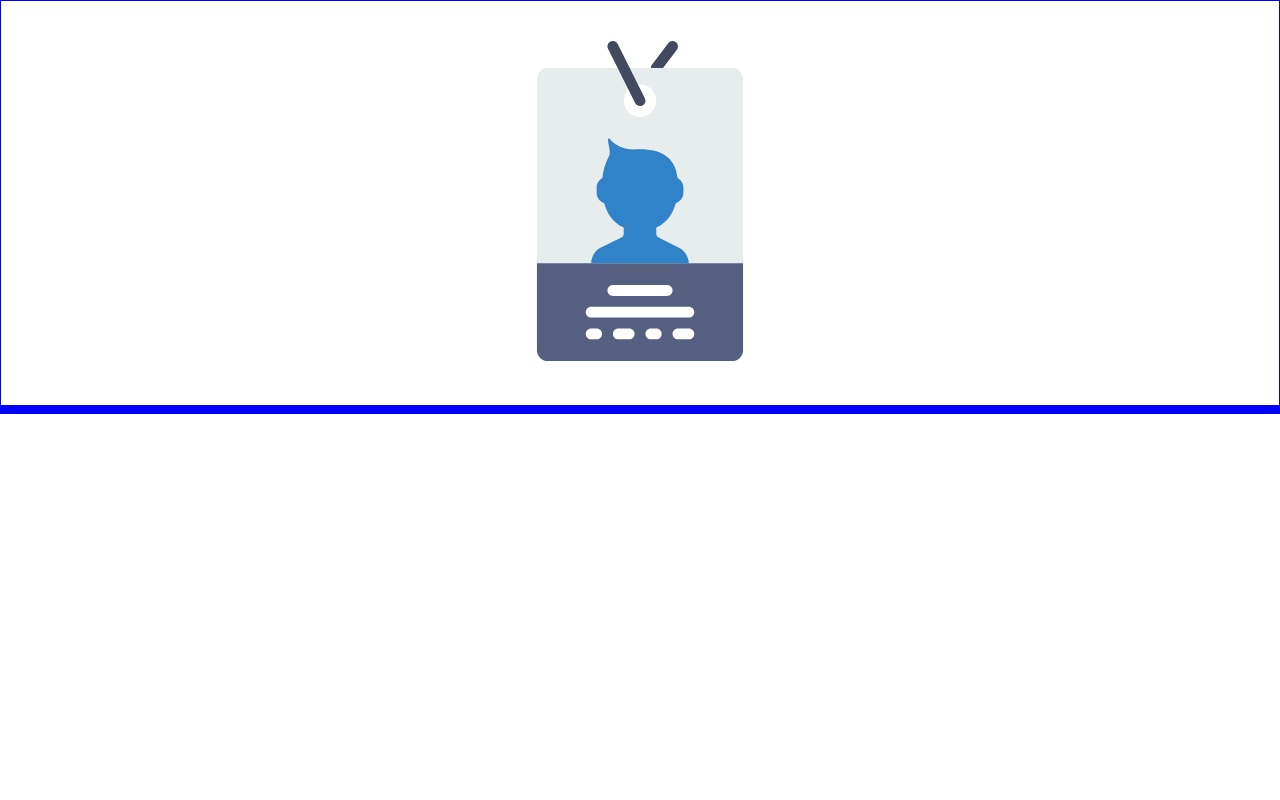
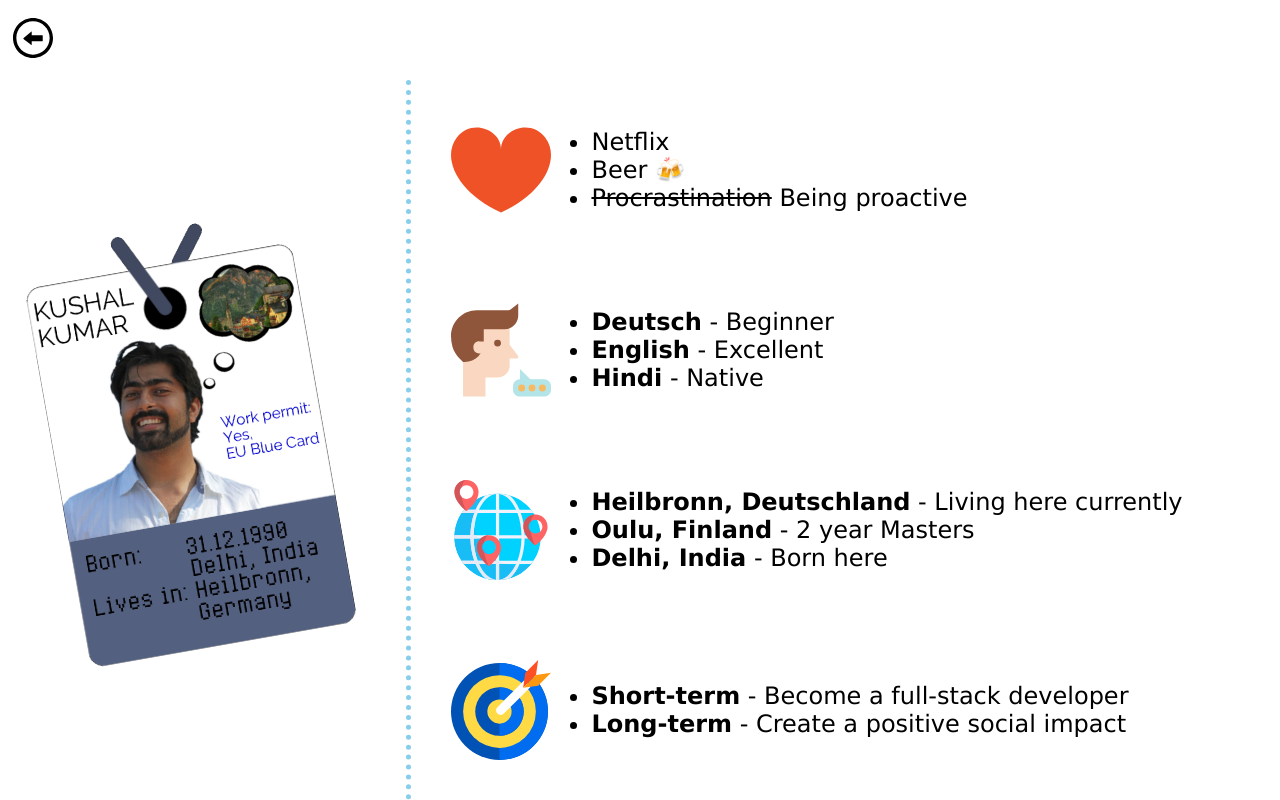
Before and after one commit to kushal90/kumarkushal, a website: page html/about-me.html in a window 1280 px wide. Drawn offline with Linux system fonts and the light colour scheme.

Commit message:
About-me page

```diff
--- a/css/style-about-me.css
+++ b/css/style-about-me.css
@@ -1,3 +1,9 @@
+:root{
+	--id-height: 40vw;
+	--id-height-mobile: 60vh;
+	--main-content-top: 10vh;
+}
+
 * {
 	box-sizing: border-box;
 }
@@ -7,37 +13,157 @@
 html{
 	margin:0;
 	padding: 0;
-	overflow-x: hidden;
 	font-family: 'Comfortaa', Geneva, Tahoma, Verdana, sans-serif;
 	font-size: 16px;
-	width: 100vw !important;
 }
 
 body{
-	margin: inherit;
-	padding: inherit;
+	left: 0;
+	margin: 0;
+	padding: 0;
+}
+
+.back-button{
+	display: flex;
+	height: var(--main-content-top);
+	width: 100vw;
+	justify-content: flex-start;
+	align-items: center;
+}
+
+
+
+.back-button a{
+	margin-left: 1vw;
+}
+
+.back-button a:hover img{
+	transform: rotate(360deg) scale(1.5);
+	transition: transform .5s ease-in-out;
+}
+
+.back-button a:hover + .back-text {
+	visibility: visible;
+}
+
+.back-button a img{
+	width: 5vh;
+	height: 5vh;
+}
+
+.back-button div{
+	visibility: hidden;
+	padding-left: 1vw;
+	text-decoration: none;
 }
 
 .main{
+	position: absolute;
+	top: var(--main-content-top);
+	display: flex;
+	flex-direction: row;
+	align-items: center;
+	height: calc(100vh - var(--main-content-top));
+	width: 100vw;
+}
+
+.main-id img{
+	height: var(--id-height);
+	min-height: 400px;
+	transform: rotateZ(-10deg);
+	transition: transform .3s ease-in-out;
+}
+
+.main-id:hover img{
+	transform: rotate(0deg);
+	transition: transform .3s ease-in-out;
+}
+
+.main-rest{
 	display: flex;
 	flex-direction: column;
+	flex: 1;
+	border-left: 5px dotted skyblue;
+	margin-left: 30px;
+
 }
 
-.main-icon{
-	border: 1px solid blue;
-	flex: 1;
-	text-align: center;
+.main-rest-row{
+	display: flex;
+	flex-direction: row;
+	min-height: calc((100vh - var(--main-content-top))/4);
+	justify-content: center;
 }
 
-.main-text{
-	flex: 4;
+.main-rest-row-icon{
+	display: flex;
+	justify-content: center;
+	align-items: center;
+	margin-left: 40px;
 }
 
-.main-icon__id-icon{
+.main-rest-row-icon img{
+	width: 100px;
+	height: 100px;
+}
+
+.main-rest-row-text{
+	flex: 4;
+	display: flex;
+	align-items: center;
+	font-size: 1.5em;
+}
+
+.main-id-image{
 	padding: 5vh;
 	height: 50vh;
 }
 
+ins{
+	text-decoration: none;
+}
+
 @media screen and (orientation: portrait){
 
+	.main{
+		display: flex;
+		flex-direction: column;
+		height: 100%;
+		width: 100vw;
+		margin: 0 0 5vh 0;
+	}
+
+	.back-button a:hover + .back-text {
+		visibility: hidden;
+	}
+
+	.main-id img{
+		height: var(--id-height-mobile);
+	}
+
+	.main-rest{
+		font-size: 2em;
+		display: block;
+		margin-left: 0;
+		border: 0;
+	}
+	.main-rest-row{
+		width: 100vw;
+		flex-direction: column;
+	}
+
+	.main-rest-row-icon{
+		width: 100vw;
+		margin-left: 0;
+		background-color: lightblue;
+	}
+
+	.main-rest-row-icon img{
+		height: 20vw;
+		width: 20vw;
+		margin: 1vh 0 1vh 0;
+	}
+	.main-rest-row-text{
+		padding: 0 10vw 0 10vw;
+	}
 }
--- a/css/style.css
+++ b/css/style.css
@@ -10,10 +10,6 @@
 	--header-animation-time: .5s;
 	--header-padding: 3vh;
 	--font-size: 16px;
-	--background: -3;
-	--content: -2;
-	--burger: 10;
-	--nav: 9;
 }
 
 * {
@@ -239,7 +235,6 @@ body{
 
 @media screen and (orientation: portrait){
 
-
 	.c-all-content-links{
 		z-index: 2;
 		display: flex;
@@ -266,8 +261,9 @@ body{
 		width: 100vw;
 		color: dimgray;
 		text-decoration: none;
-		transition: color .15s linear;
+		transition: color .3s linear, font-size 0.3s ease-in-out;
 	}
+
 	.c-all-content-links>:hover {
 		box-sizing: padding-box;
 		text-decoration: none;
@@ -275,7 +271,8 @@ body{
 		font-size: 3em;
 		transition: font-size 0.3s ease-in-out, border-left-width 0.3s ease-in-out, border-right-width 0.3s ease-in-out;
 		padding-right: 0;
-		border-right: 1.5vw solid black;
+		border: none;
+		/*border-right: 1.5vw solid black;*/
 	}
 	.c-all-content-middle:before {
 		left:0;
@@ -284,9 +281,10 @@ body{
 		position: relative;
 		z-index: 3;
 		margin: 3vh 0 3vh 3vh;
-		width: calc(30vw/6);
-		height: calc(24vw/6);
-		margin-right: 15px;
+		width: calc(5vw);
+		height: calc(4vw);
+		max-width: 60px;
+		max-height: 48px;
 		-webkit-transform: rotate(0deg);
 		-moz-transform: rotate(0deg);
 		-o-transform: rotate(0deg);
--- a/html/about-me.html
+++ b/html/about-me.html
@@ -6,20 +6,67 @@
     <link rel="stylesheet" href="../css/style-about-me.css">
 </head>
 <body>
+    <div class="back-button">
+            <a href="../index.html">
+                <img src="../assets/images/svg/back.svg">
+            </a>
+            <div class="back-text"> Go back </div>
+
+    </div>
     <div class="main">
-
-        <div class="main-icon main-icon__id">
-            <img src="../assets/images/svg/id-card.svg" class="main-icon__id-icon">
+        <div class="main-id">
+            <img src="../assets/images/id.png" class="main-id-image">
         </div>
-        <div class="main-text main-text__id"></div>
-        <div class="main-icon main-icon__lived-in"></div>
-        <div class="main-text main-text__lived-in"></div>
-        <div class="main-icon main-icon__like"></div>
-        <div class="main-text main-text__like"></div>
-        <div class="main-icon main-icon__travelled-to"></div>
-        <div class="main-text main-text__travelled-to"></div>
-        <div class="main-icon main-icon__"></div>
-        <div class="main-text main-text__like"></div>
+        <div class="main-rest">
+            <div class="main-rest-row">
+                <div class="main-rest-row-icon main-rest-row-icon__like">
+                    <img src="../assets/images/svg/heart.svg">
+                </div>
+                <div class="main-rest-row-text main-rest-row-text__like">
+                    <ul>
+                        <li> Netflix </li>
+                        <li>Beer 🍻</li>
+                        <li><del>Procrastination</del> <ins>Being proactive</ins></li>
+                    </ul>
+                </div>
+            </div>
+            <div class="main-rest-row">
+                <div class="main-rest-row-icon main-rest-row-icon__lang">
+                    <img src="../assets/images/svg/speak.svg">
+                </div>
+                <div class="main-rest-row-text main-rest-row-text__lang">
+                    <ul>
+                        <li> <b>Deutsch</b> - Beginner </li>
+                        <li> <b>English</b> - Excellent</li>
+                        <li> <b>Hindi</b> - Native</li>
+                    </ul>
+                </div>
+            </div>
+            <div class="main-rest-row">
+                <div class="main-rest-row-icon main-rest-row-icon__travelled">
+                    <img src="../assets/images/svg/location-globe.svg">
+                </div>
+                <div class="main-rest-row-text main-rest-row-text__travelled">
+                    <ul>
+                        <li> <b>Heilbronn, Deutschland</b> - Living here currently </li>
+                        <li> <b>Oulu, Finland</b> - 2 year Masters</li>
+                        <li> <b>Delhi, India</b> - Born here</li>
+                    </ul>
+                </div>
+            </div>
+            <div class="main-rest-row">
+                <div class="main-rest-row-icon main-rest-row-icon__goals">
+                    <img src="../assets/images/svg/goal.svg">
+                </div>
+                <div class="main-rest-row-text main-rest-row-text__goals">
+                    <ul>
+                        <li> <b>Short-term</b> - Become a full-stack developer </li>
+                        <li> <b>Long-term</b> - Create a positive social impact</li>
+                    </ul>
+                </div>
+            </div>
+        </div>
     </div>
 </body>
+<script src="../js/script-about-me.js"></script>
 </html>
```
Also changed, not shown: js/script-about-me.js (added, +13 -0 lines), assets/images/id.png (added), assets/images/svg/back.svg (added), assets/images/svg/goal.svg (added), assets/images/svg/heart.svg (added), assets/images/svg/id-card-photo.png (added), assets/images/svg/location-globe.svg (added), assets/images/svg/method-draw-image.svg (added), assets/images/svg/speak.svg (added), 1 other file.
